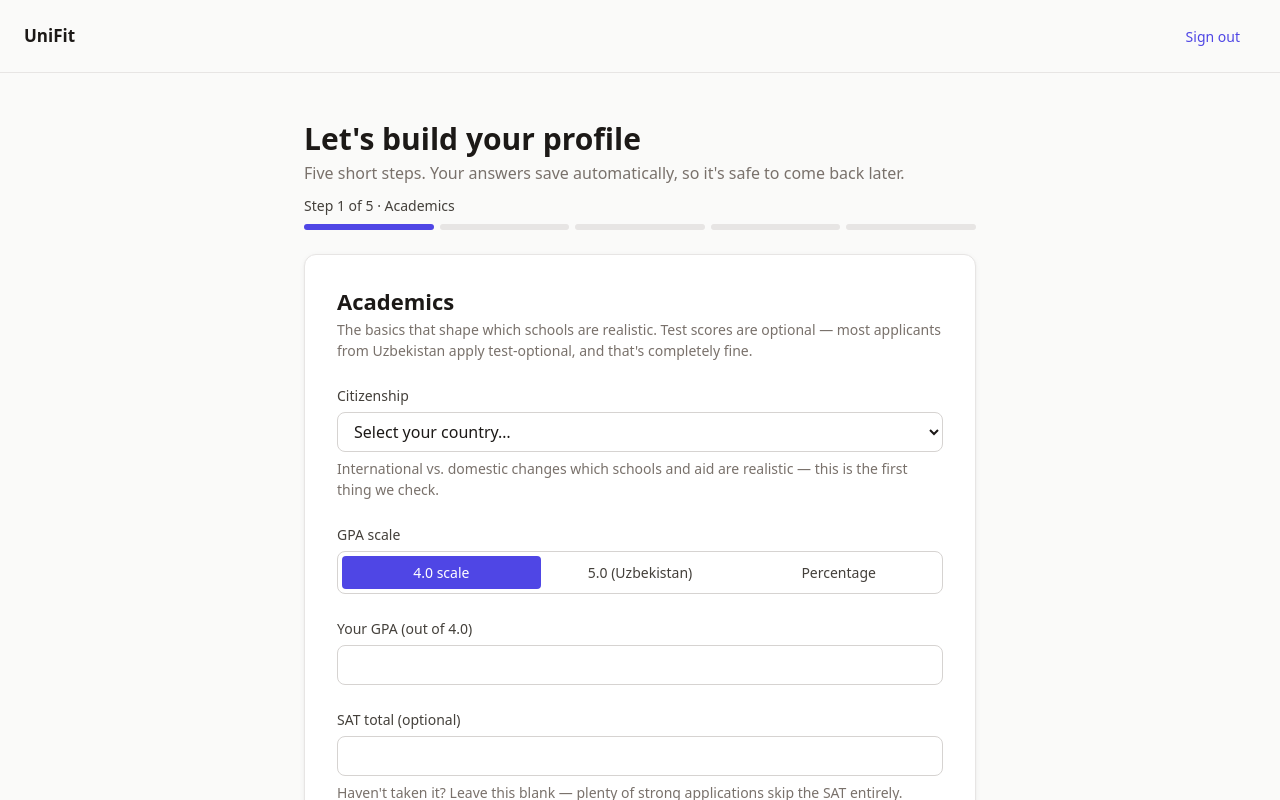
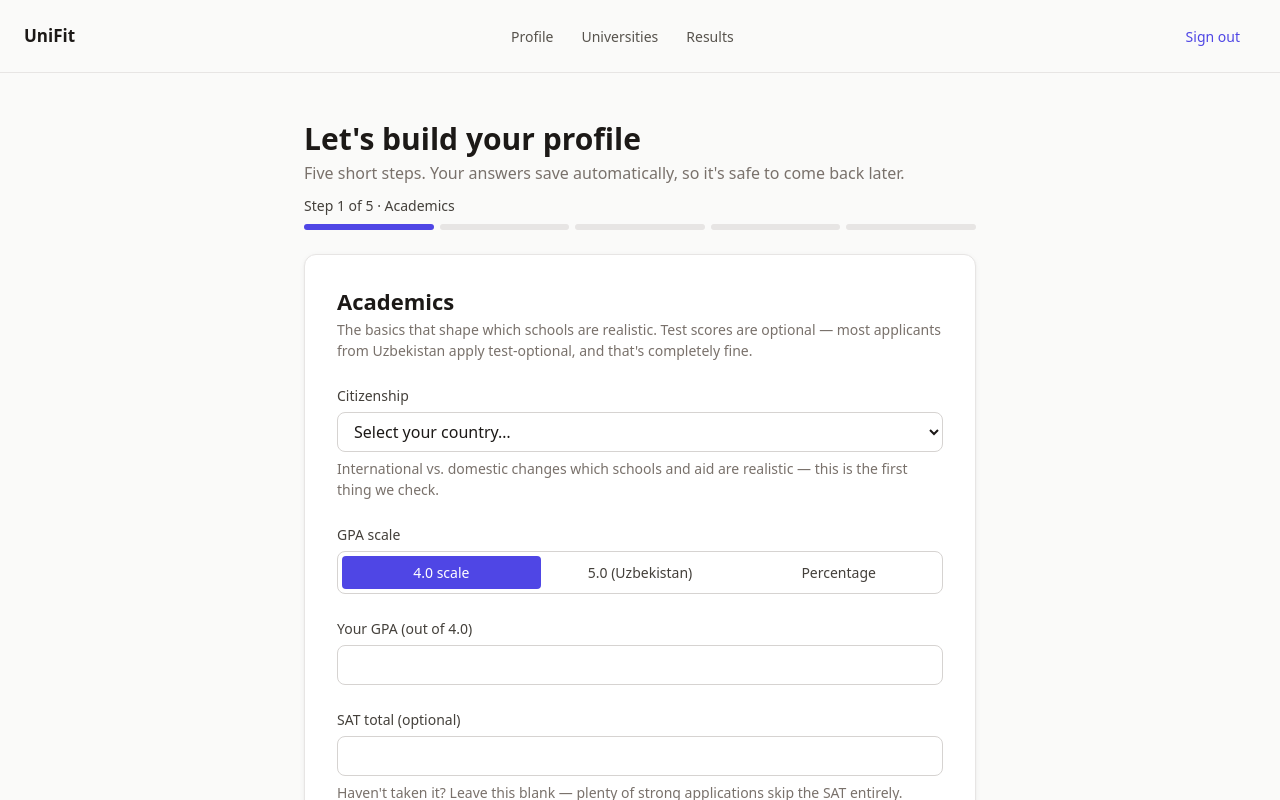
Before and after one commit to norboyevbehruz518-bot/unifit, a Next.js app: page /app/setup in a window 1280 px wide. Shown: the top 800 px of the page. Built offline with nearby package versions, Linux system fonts and the light colour scheme.

Commit message:
Add app navigation between Profile, Universities, and Results

```diff
--- a/src/app/app/layout.tsx
+++ b/src/app/app/layout.tsx
@@ -1,3 +1,4 @@
+import { AppNav } from "@/components/features/AppNav";
 import { SignOutButton } from "@/components/features/SignOutButton";
 
 export default function AppLayout({
@@ -9,6 +10,7 @@ export default function AppLayout({
     <div className="flex flex-1 flex-col">
       <header className="flex items-center justify-between border-b border-stone-200 px-6 py-4">
         <span className="text-h3 font-semibold text-stone-900">UniFit</span>
+        <AppNav />
         <SignOutButton />
       </header>
       <main className="flex flex-1 flex-col items-center px-4 py-12">
--- /dev/null
+++ b/src/components/features/AppNav.tsx
@@ -0,0 +1,37 @@
+"use client";
+
+import Link from "next/link";
+import { usePathname } from "next/navigation";
+import { cn } from "@/lib/utils";
+
+const LINKS = [
+  { href: "/app/profile", label: "Profile" },
+  { href: "/app/universities", label: "Universities" },
+  { href: "/app/results", label: "Results" },
+];
+
+export function AppNav() {
+  const pathname = usePathname();
+
+  return (
+    <nav className="flex items-center gap-1">
+      {LINKS.map((link) => {
+        const active = pathname.startsWith(link.href);
+        return (
+          <Link
+            key={link.href}
+            href={link.href}
+            aria-current={active ? "page" : undefined}
+            className={cn(
+              "rounded-md px-3 py-2 text-small font-medium transition-colors",
+              "focus-visible:outline-2 focus-visible:outline-offset-2 focus-visible:outline-ink-600",
+              active ? "bg-ink-50 text-ink-700" : "text-stone-600 hover:bg-ink-50 hover:text-ink-700",
+            )}
+          >
+            {link.label}
+          </Link>
+        );
+      })}
+    </nav>
+  );
+}
```
